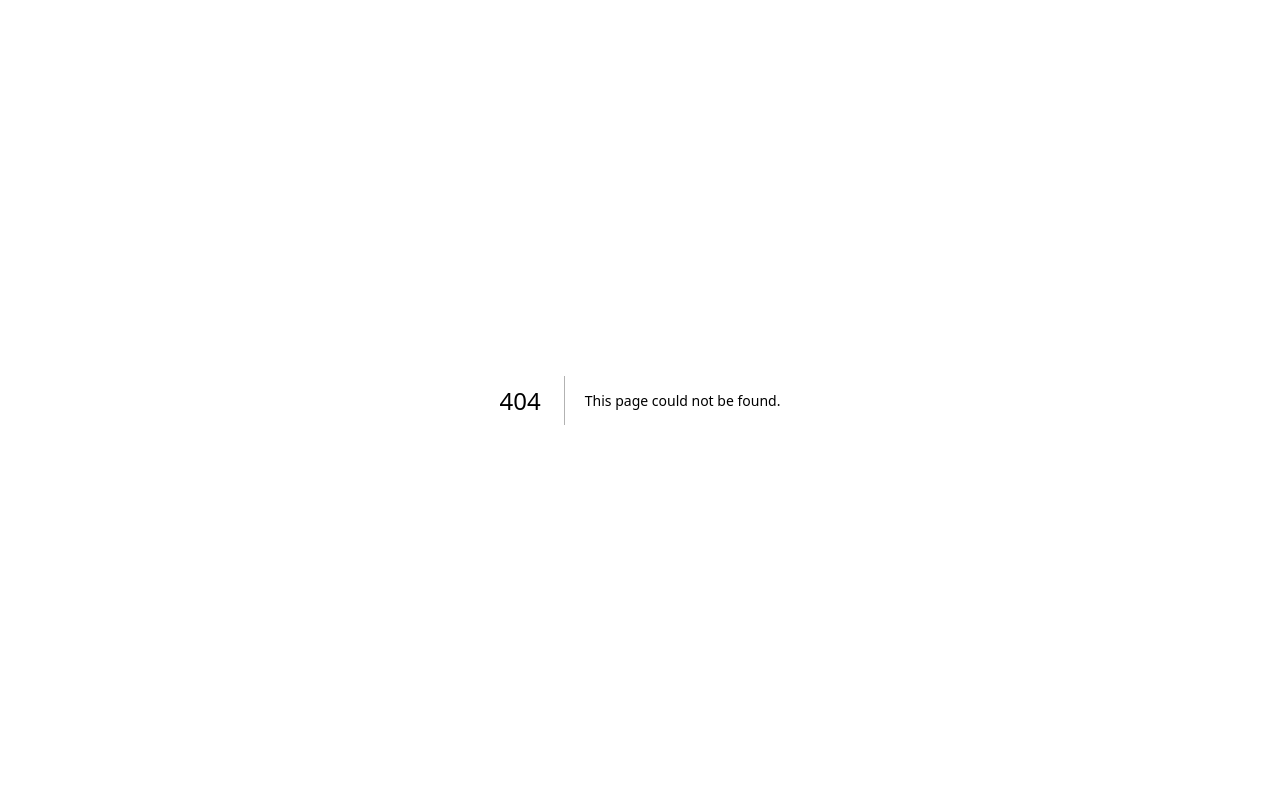
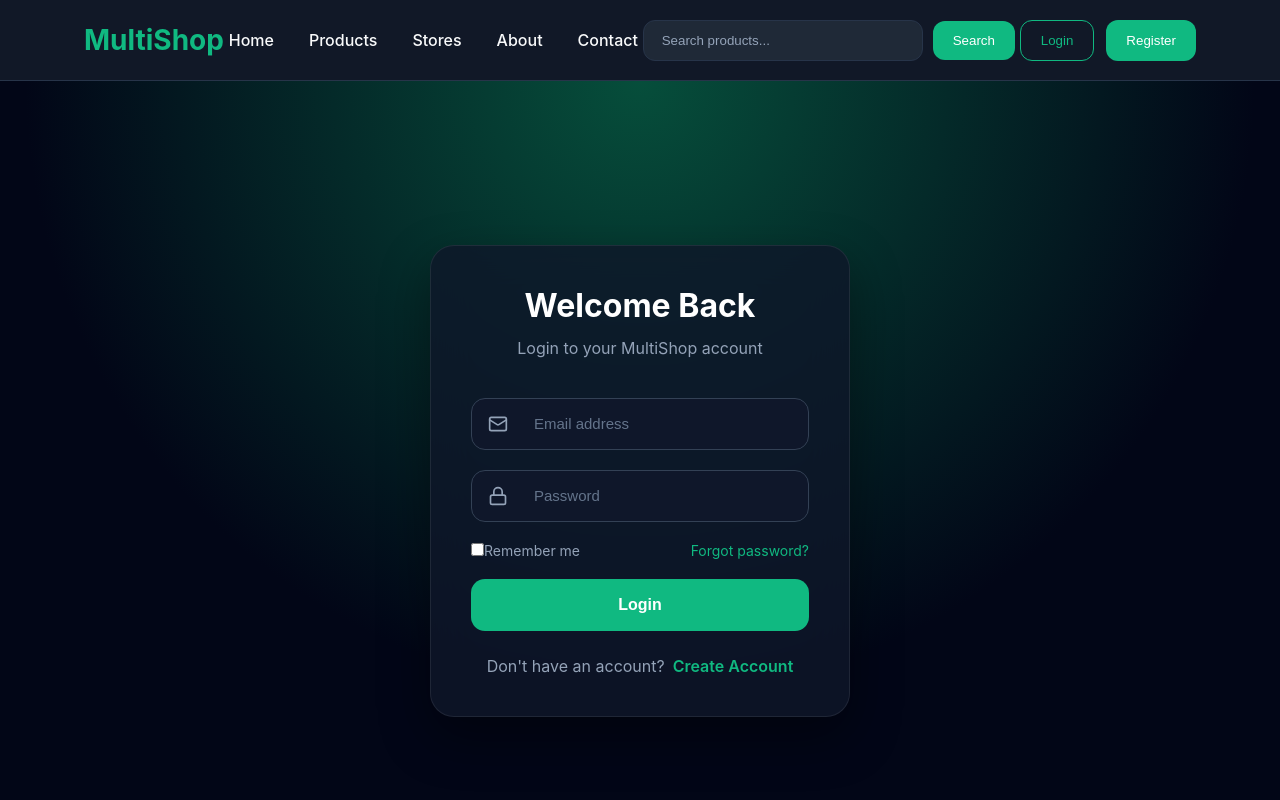
Before and after one commit to mahdi-nabikhan/MultiShop-frontend, a Next.js app: page /login in a window 1280 px wide. Before the commit this address had no page. Shown: the top 800 px of the page. Built offline with nearby package versions, Linux system fonts and the light colour scheme.

Commit message:
feat(frontend):add Loginform component and add new app routers

```diff
--- /dev/null
+++ b/app/(auth)/layout.tsx
@@ -0,0 +1,17 @@
+import Navbar from "@/components/shop/Navbar/Navbar";
+import Footer from "@/components/shop/Footer/Footer";
+
+export default function MainLayout({
+  children,
+}: {
+  children: React.ReactNode;
+}) {
+  return (
+    <>
+      <Navbar />
+
+      <main>{children}</main>
+      <Footer/>
+    </>
+  );
+}
--- /dev/null
+++ b/app/(auth)/login/page.tsx
@@ -0,0 +1,10 @@
+import React from 'react'
+import LoginForm from '@/components/auth/Login/LoginForm'
+
+export default function page() {
+  return (
+    <div>
+        <LoginForm/>
+    </div>
+  )
+}
--- /dev/null
+++ b/components/auth/Login/LoginForm.css
@@ -0,0 +1,284 @@
+.login-container {
+
+    min-height:100vh;
+
+    display:flex;
+
+    justify-content:center;
+
+    align-items:center;
+
+    background:
+    radial-gradient(
+        circle at top,
+        #064e3b,
+        #020617 60%
+    );
+
+}
+
+
+
+.login-card {
+
+
+    width:420px;
+
+
+    padding:40px;
+
+
+    border-radius:24px;
+
+
+    background:rgba(15,23,42,.8);
+
+
+    backdrop-filter:blur(20px);
+
+
+    border:1px solid rgba(255,255,255,.08);
+
+
+    box-shadow:
+    0 20px 50px rgba(0,0,0,.4);
+
+
+}
+
+
+
+.login-header {
+
+
+    text-align:center;
+
+    margin-bottom:35px;
+
+
+}
+
+
+
+.login-header h1 {
+
+
+    color:white;
+
+    font-size:32px;
+
+    margin-bottom:10px;
+
+
+}
+
+
+
+.login-header p {
+
+
+    color:#94a3b8;
+
+
+}
+
+
+
+.login-form {
+
+
+    display:flex;
+
+    flex-direction:column;
+
+    gap:20px;
+
+
+}
+
+
+
+.input-group {
+
+
+    height:52px;
+
+
+    display:flex;
+
+    align-items:center;
+
+    gap:12px;
+
+
+    padding:0 16px;
+
+
+    background:#0f172a;
+
+
+    border:1px solid #334155;
+
+
+    border-radius:14px;
+
+
+    color:#94a3b8;
+
+
+}
+
+
+
+.input-group input {
+
+
+    flex:1;
+
+
+    border:none;
+
+
+    outline:none;
+
+
+    background:transparent;
+
+
+    color:white;
+
+
+    font-size:15px;
+
+
+}
+
+
+
+.input-group input::placeholder {
+
+
+    color:#64748b;
+
+
+}
+
+
+
+.login-options {
+
+
+    display:flex;
+
+
+    justify-content:space-between;
+
+
+    align-items:center;
+
+
+    color:#94a3b8;
+
+
+    font-size:14px;
+
+
+}
+
+
+
+.login-options a {
+
+
+    color:#10b981;
+
+
+    text-decoration:none;
+
+
+}
+
+
+
+.login-button {
+
+
+    height:52px;
+
+
+    border:none;
+
+
+    border-radius:14px;
+
+
+    background:#10b981;
+
+
+    color:white;
+
+
+    font-size:16px;
+
+
+    font-weight:600;
+
+
+    cursor:pointer;
+
+
+    transition:.3s;
+
+
+}
+
+
+
+.login-button:hover {
+
+
+    background:#059669;
+
+
+    transform:translateY(-2px);
+
+
+}
+
+
+
+.register-link {
+
+
+    margin-top:25px;
+
+
+    display:flex;
+
+
+    justify-content:center;
+
+
+    gap:8px;
+
+
+    color:#94a3b8;
+
+
+}
+
+
+
+.register-link a {
+
+
+    color:#10b981;
+
+
+    text-decoration:none;
+
+
+    font-weight:600;
+
+
+}
--- /dev/null
+++ b/components/auth/Login/LoginForm.tsx
@@ -0,0 +1,133 @@
+"use client";
+
+import Link from "next/link";
+import { Mail, Lock } from "lucide-react";
+
+import "./LoginForm.css";
+
+
+export default function LoginForm() {
+
+
+  return (
+
+    <div className="login-container">
+
+
+      <div className="login-card">
+
+
+        <div className="login-header">
+
+          <h1>
+            Welcome Back
+          </h1>
+
+          <p>
+            Login to your MultiShop account
+          </p>
+
+        </div>
+
+
+
+        <form className="login-form">
+
+
+          <div className="input-group">
+
+
+            <Mail size={20}/>
+
+
+            <input
+              type="email"
+              placeholder="Email address"
+            />
+
+
+          </div>
+
+
+
+          <div className="input-group">
+
+
+            <Lock size={20}/>
+
+
+            <input
+              type="password"
+              placeholder="Password"
+            />
+
+
+          </div>
+
+
+
+          <div className="login-options">
+
+
+            <label>
+
+              <input type="checkbox"/>
+
+              Remember me
+
+            </label>
+
+
+
+            <Link href="/forgot-password">
+
+              Forgot password?
+
+            </Link>
+
+
+          </div>
+
+
+
+          <button
+            type="submit"
+            className="login-button"
+          >
+
+            Login
+
+          </button>
+
+
+
+        </form>
+
+
+
+        <div className="register-link">
+
+
+          <span>
+            Don't have an account?
+          </span>
+
+
+          <Link href="/register">
+
+            Create Account
+
+          </Link>
+
+
+        </div>
+
+
+
+      </div>
+
+
+    </div>
+
+  );
+}
```
